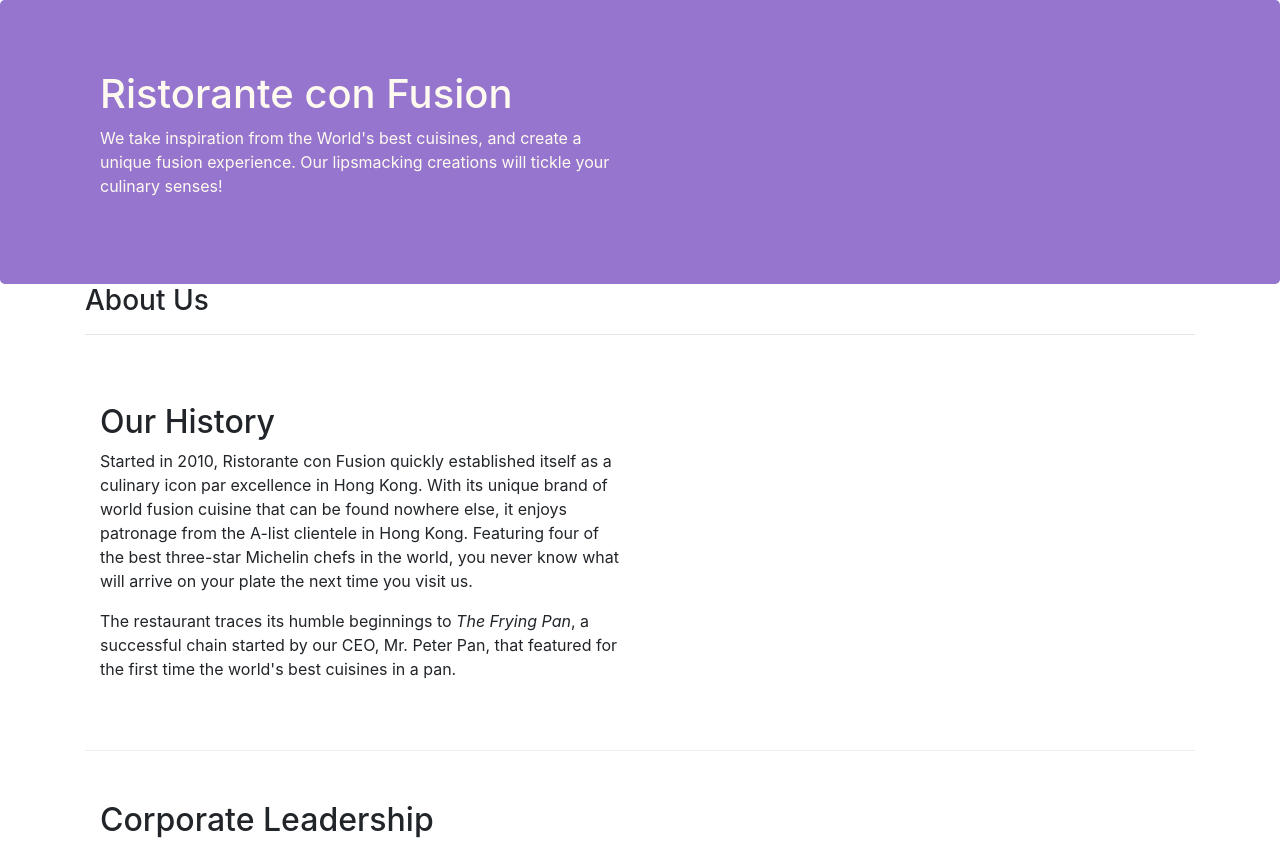
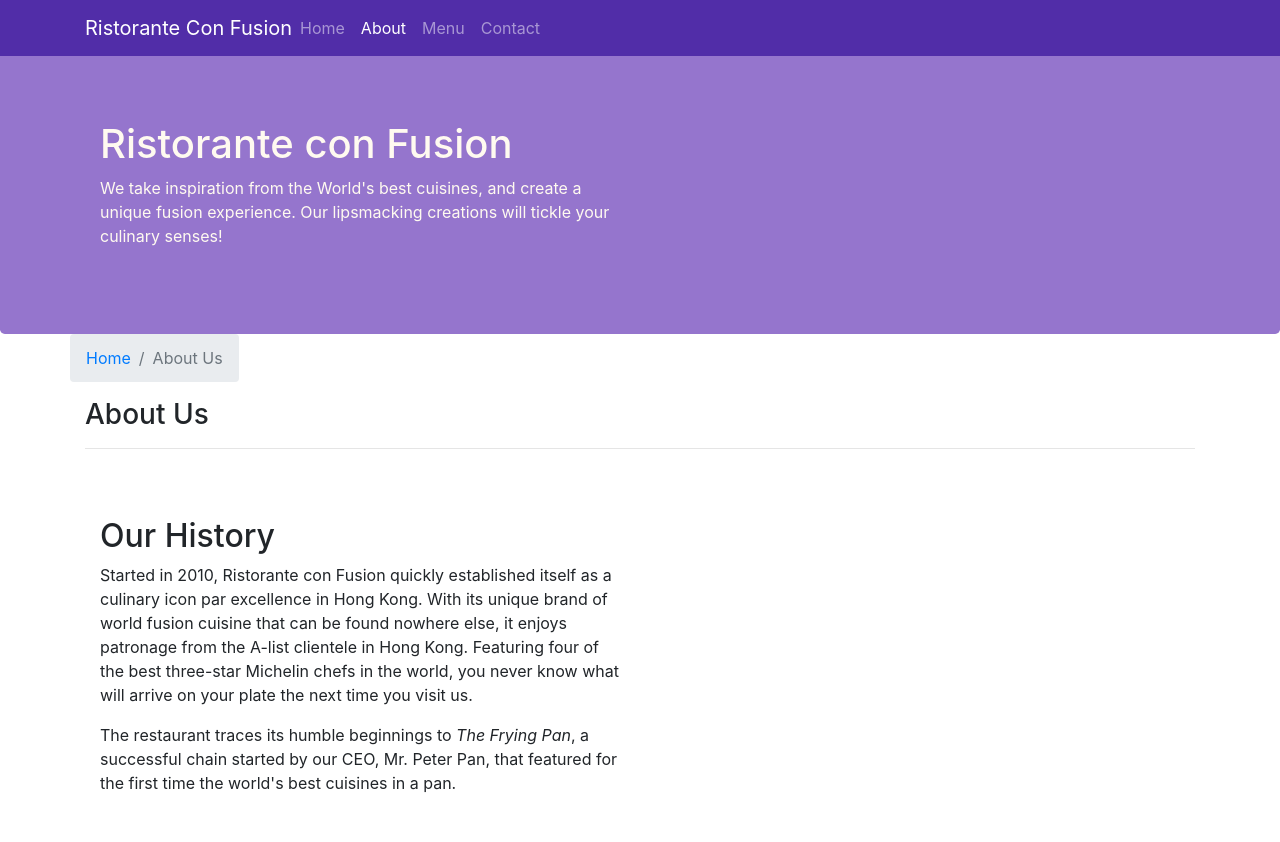
Before and after one commit to plo750/React-week01-exercise-conFusion, a website: page aboutus.html in a window 1280 px wide. Shown: the top 842 px of the page. Drawn offline with nearby package versions, Linux system fonts and the light colour scheme.

Commit message:
Add navigation bar + breadcrump

```diff
--- a/aboutus.html
+++ b/aboutus.html
@@ -7,17 +7,33 @@
     <meta name="viewport" content="width=device-width, initial-scale=1, shrink-to-fit=no">
     <meta http-equiv="x-ua-compatible" content="ie=edge">
 
-
     <!-- Bootstrap CSS -->
-    <link rel="stylesheet" href="../node_modules/bootstrap/dist/css/bootstrap.min.css">
-    <link rel="stylesheet" href="../css/styles.css">
-
+    <link rel="stylesheet" href="./node_modules/bootstrap/dist/css/bootstrap.min.css">
+    <link rel="stylesheet" href="./css/styles.css">
 
     <title>Ristorante Con Fusion: About Us</title>
 
 </head>
 
 <body>
+    <!-- Bootstrap navigation bar-->
+    <nav class="navbar navbar-dark navbar-expand-sm fixed-top">
+        <div class="container">
+            <!-- Display e.g company name-->
+            <button class="navbar-toggler" type="button" data-toggle="collapse" data-target="#Navbar">
+                <span class="navbar-toggler-icon"></span>
+            </button>
+            <a class="navbar-brand mr-auto" href="./index.html">Ristorante Con Fusion</a>
+            <div class="collapse navbar-collapse" id="Navbar">
+                <ul class="navbar-nav mr-auto">
+                    <li class="nav-item"><a class="nav-link" href="./index.html">Home</a></li>
+                    <li class="nav-item active"><a class="nav-link" href="./aboutus.html">About</a></li>
+                    <li class="nav-item"><a class="nav-link" href="#">Menu</a></li>
+                    <li class="nav-item"><a class="nav-link" href="#">Contact</a></li>
+                </ul>
+            </div>
+        </div>
+    </nav>
 
     <header class="jumbotron">
         <div class="container">
@@ -34,6 +50,11 @@
 
     <div class="container">
         <div class="row align-items-center">
+            <ol class="col.12 breadcrumb">
+                <li class="breadcrumb-item"><a href="./index.html">Home</a></li>
+                <li class="breadcrumb-item active">About Us</a></li>
+
+            </ol>
             <div class="col-12 col-sm-12 col-md-12">
                <h3>About Us</h3>
                <hr>
@@ -79,7 +100,7 @@
                 <div class="col-4 offset-1 col-sm-2">
                     <h5>Links</h5>
                     <ul class="list-unstyled">
-                        <li><a href="#">Home</a></li>
+                        <li><a href="./index.html">Home</a></li>
                         <li><a href="#">About</a></li>
                         <li><a href="#">Menu</a></li>
                         <li><a href="#">Contact</a></li>
--- a/css/styles.css
+++ b/css/styles.css
@@ -28,3 +28,13 @@ address {
     margin: 0px;
     color: #0F0F0F;
 }
+
+
+body {
+    padding: 50px 0px 0px 0px;
+    z-index: 0;
+}
+
+.navbar-dark {
+    background-color: #512DA8;
+}
```
Also changed, not shown: index.html (+23 -3 lines).
